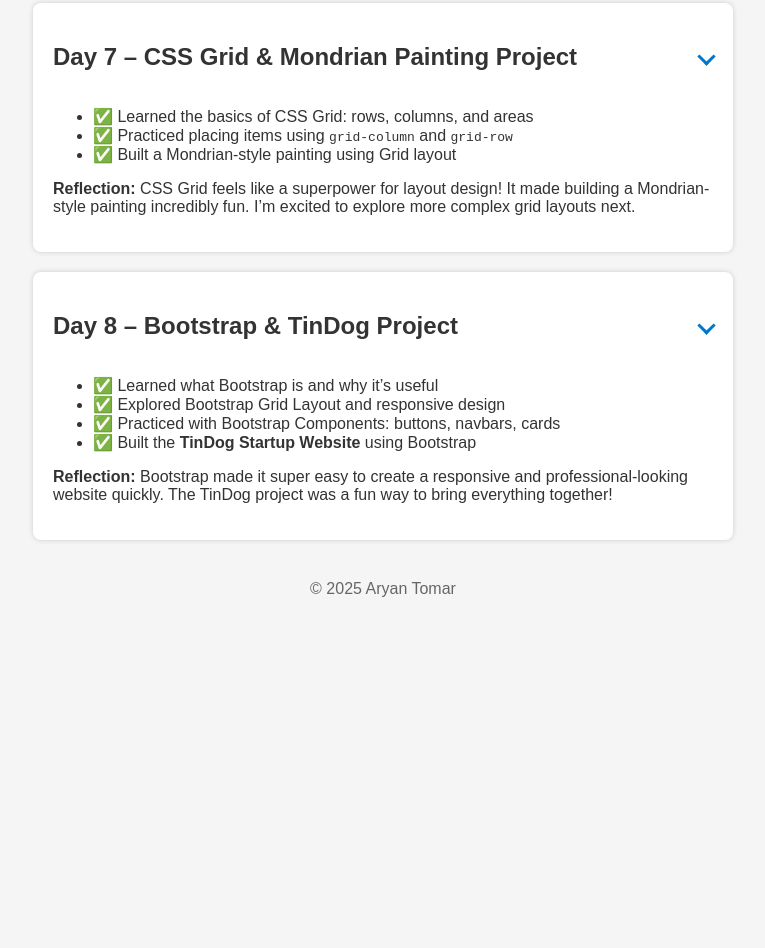
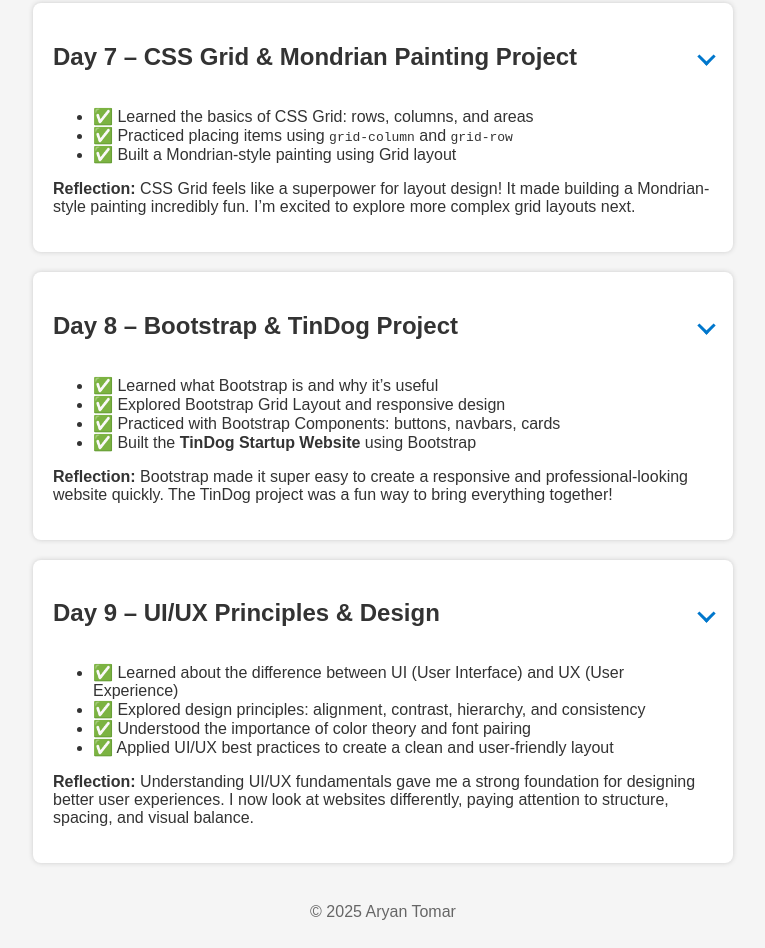
Before and after one commit to aryantomar02/100-days-of-code, a plain HTML site: page index.html in a window 1280 px wide. Shown: the part 1849-2797 px from the top of the page, without its empty margins (257-1022 px from the left). Before the commit the page ends 2487 px from the top, so only its background shows below. Drawn offline with Linux system fonts and the light colour scheme.

Commit message:
Update index.html

```diff
--- a/index.html
+++ b/index.html
@@ -226,6 +226,7 @@
     <a href="#day6">Day 6</a>
     <a href="#day7">Day 7</a>
     <a href="#day8">Day 8</a>
+    <a href="#day9">Day 9</a>
   </nav>
 
   <section id="day1">
@@ -353,6 +354,23 @@
   </div>
 </section>
 
+  <section id="day9">
+  <div class="day-header" tabindex="0" role="button" aria-expanded="true" aria-controls="content-day9">
+    <h2>Day 9 – UI/UX Principles & Design</h2>
+    <span class="arrow"></span>
+  </div>
+  <div class="day-content" id="content-day9">
+    <ul>
+      <li>✅ Learned about the difference between UI (User Interface) and UX (User Experience)</li>
+      <li>✅ Explored design principles: alignment, contrast, hierarchy, and consistency</li>
+      <li>✅ Understood the importance of color theory and font pairing</li>
+      <li>✅ Applied UI/UX best practices to create a clean and user-friendly layout</li>
+    </ul>
+    <p><strong>Reflection:</strong> Understanding UI/UX fundamentals gave me a strong foundation for designing better user experiences. I now look at websites differently, paying attention to structure, spacing, and visual balance.</p>
+  </div>
+</section>
+
+
 
 
   <footer>
```
